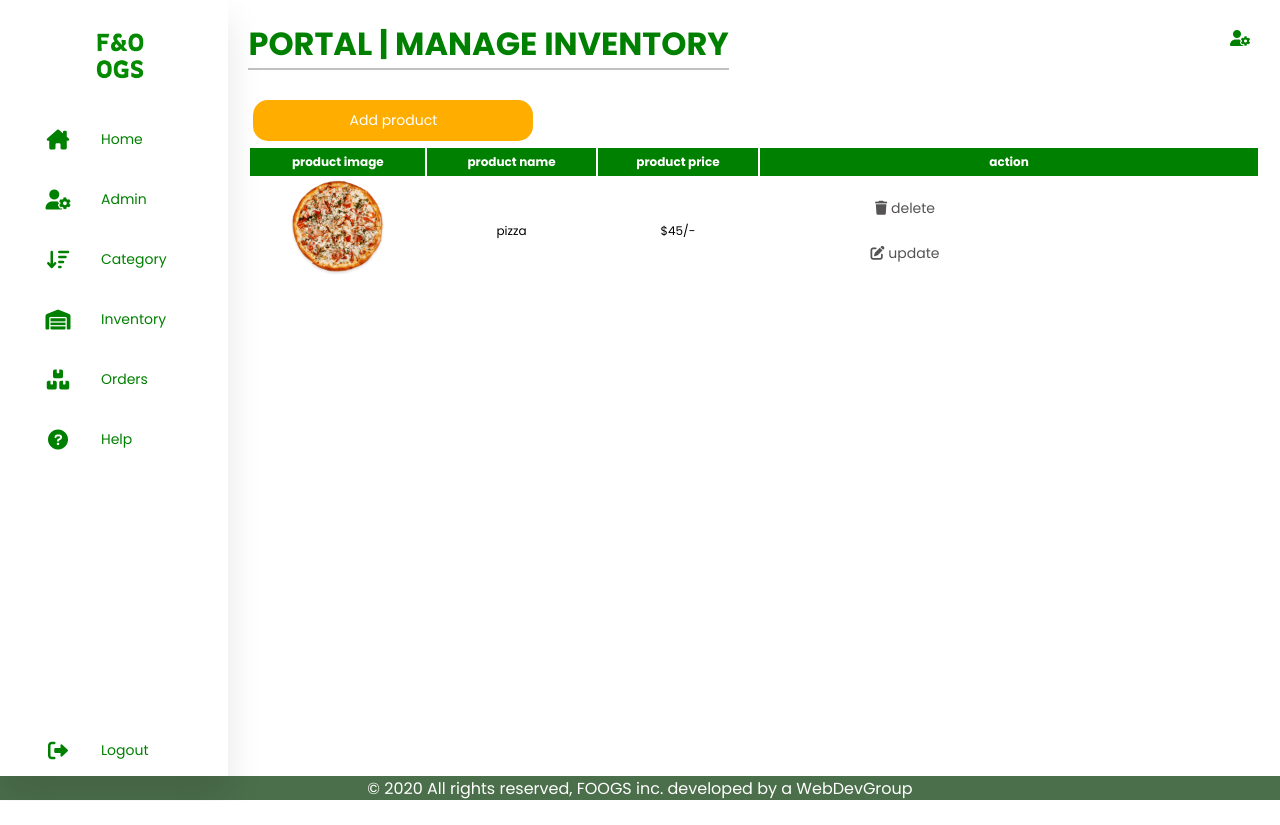
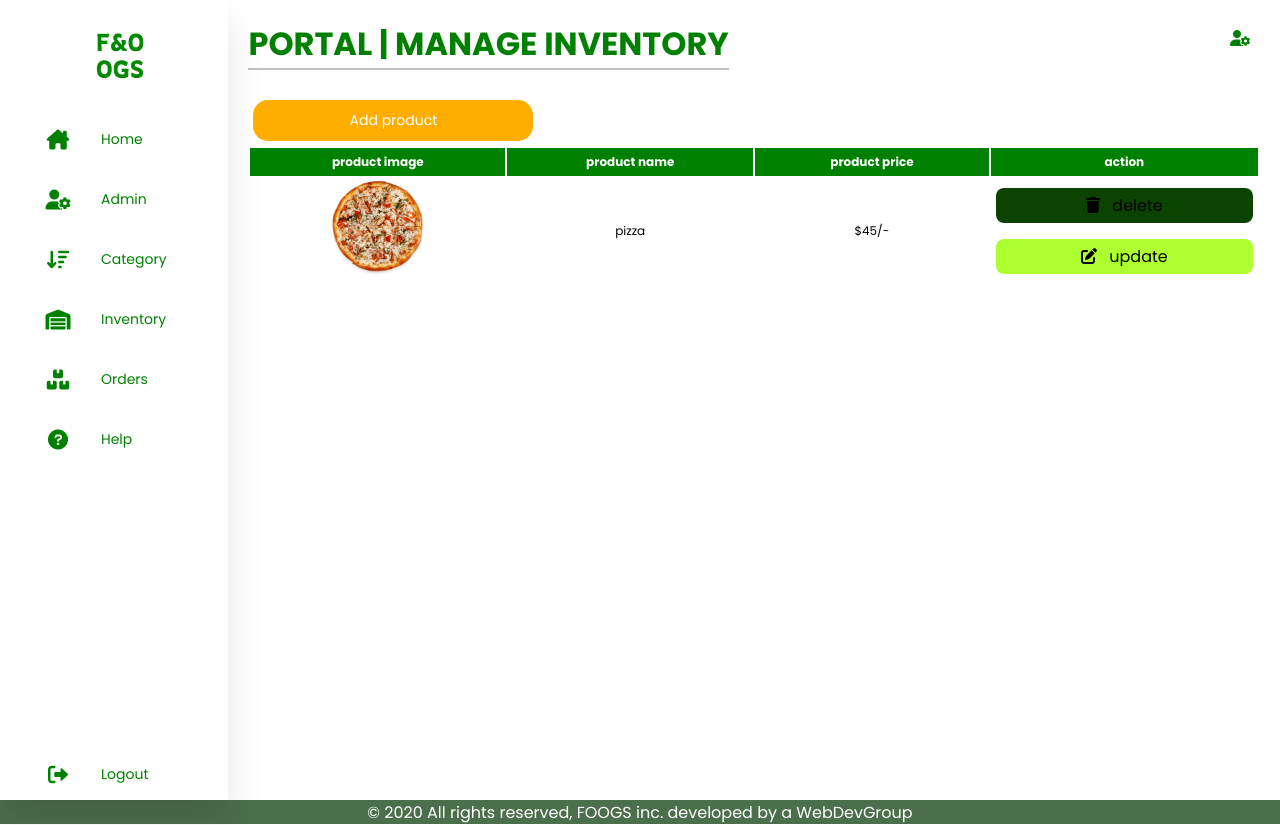
Before and after one commit to JangKarl/web-dev-proj, a PHP site: page /admin/manage-inventory.php in a window 1280 px wide. Before the commit the page ends 800 px from the top, so only its background shows below. Run offline with PHP 8.4, Linux system fonts and the light colour scheme; a user stored in the database is signed in; data comes from the database, SQL or seed files in the repository.

Commit message:
stretchable navbar(admin)

```diff
--- a/foogs/css/admin.css
+++ b/foogs/css/admin.css
@@ -1,4 +1,6 @@
 @import url("https://fonts.googleapis.com/css2?family=Poppins:wght@400;500;600;700&display=swap");
+@import url('https://fonts.googleapis.com/css2?family=Poppins:wght@100;200;300;400;500;600&display=swap');
+
 /* navigation bar starts */
 *{
     margin: 0;
@@ -13,10 +15,10 @@
     display: flex;
 }
 nav{
-    position: relative;
+    position: sticky;
     top: 0;
     bottom: 0;
-    height: 97vh;
+    height: 100vh;
     left: 0;
     background: #fff;
     width: 280px;
@@ -119,6 +121,39 @@ a:hover{
 }
 /* footer bar ends */
 
+/* bryan's universal btn */
+.btn,
+.option-btn,
+.delete-btn{
+   display: block;
+   width: 100%;
+   text-align: center;
+   background-color: lightgreen;
+   color:var(--white);
+   font-size: 16px;
+   padding: 5px 5px;
+   border-radius: .5rem;
+   cursor: pointer;
+   margin-top: 1rem;
+}
+.btn:hover,
+.option-btn:hover,
+.delete-btn:hover{
+   background-color: rgb(54, 157, 54);
+}
+.option-btn i,
+.delete-btn i{
+   padding-right: .5rem;
+}
+.option-btn{
+   background-color: greenyellow;
+}
+.delete-btn{
+   margin-top: 0;
+   background-color: rgb(13, 67, 0);
+}
+
+
 /* mainsection */
 .main-content{
     position: relative;
@@ -179,7 +214,6 @@ a:hover{
 .success{
     color: green;
 }
-
 .failed{
     color: red;
 }
@@ -203,7 +237,6 @@ td input{
 .login h1{
     text-align: center;
 }
-
 .login p{
     text-align: left;
     margin: 1% 0;
@@ -212,7 +245,6 @@ td input{
     width: 100%;
     border-bottom: solid black .10px;
 }
-
 .login .login-btn{
     border: none;
     background-color: #028a0082;
@@ -221,13 +253,13 @@ td input{
     border-radius: 15px;
     cursor: pointer;
 }
-
 .login .login-btn:hover{
     background-color: #038a00;
     color: #fff;
     padding: 1% 25%;
     border-radius: 15px;
 }
+
 
 /*Manage Admin*/
 .secondary-btn-change{
@@ -239,7 +271,6 @@ td input{
     padding: 1%;
 
 }
-
 .secondary-btn-change:hover{
     background-color: #038a00;
 }
@@ -251,11 +282,9 @@ td input{
     text-align: center;
     padding: 1%;
 }
-
 .secondary-btn-update:hover{
     background-color: #00278a;
 }
-
 .secondary-btn-delete{
     background-color: #8a0000b5;
     margin: 5px;
@@ -264,7 +293,6 @@ td input{
     text-align: center;
     padding: 1%;
 }
-
 .secondary-btn-delete:hover{
     background-color: #8a0000;
 }
@@ -279,6 +307,8 @@ td input{
 .secondary-btn-add:hover{
     background-color: #ce8d00e4;
 }
+
+
 
 /* Manage Inventory */
 .add-product-form{
--- a/foogs/css/style.css
+++ b/foogs/css/style.css
@@ -14,7 +14,6 @@ p {
     font-size: 20px;
     color: #6d6d6d;
 }
-
 h1 {
     font-family: 'Rowdies', cursive;
     color: #038a00;
```
Lines whose indentation alone changed are shown as unchanged.
